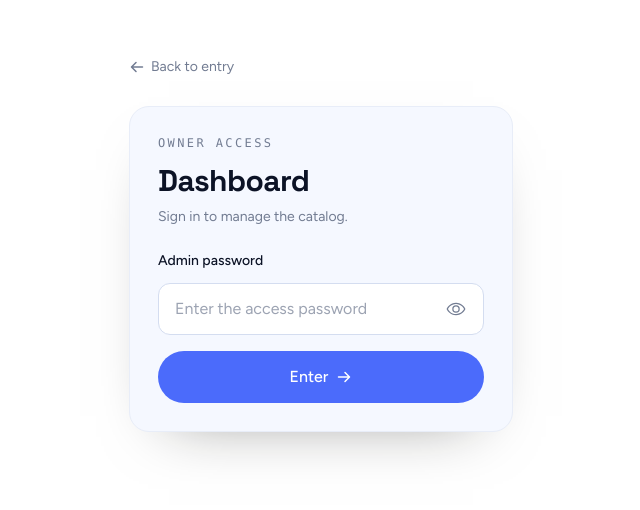
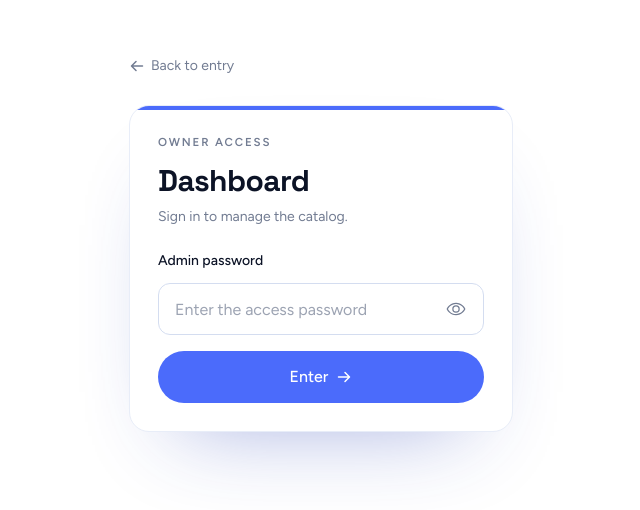
Before and after one commit to MHenri27/voco-project-portal, a Next.js app: page /admin/login in a window 1280 px wide. Shown: the part 156-666 px from the top of the page, without its empty margins (319-959 px from the left). Built offline with nearby package versions, Linux system fonts and the light colour scheme.

Commit message:
clean admin page titles

```diff
--- a/app/admin/login/page.tsx
+++ b/app/admin/login/page.tsx
@@ -2,7 +2,7 @@ import Link from "next/link";
 import { ArrowLeft } from "@phosphor-icons/react/dist/ssr";
 import { LoginForm } from "@/components/login-form";
 
-export const metadata = { title: "Owner access — VOCO Portal" };
+export const metadata = { title: "Owner access" };
 
 export default function AdminLoginPage() {
   return (
@@ -13,14 +13,13 @@ export default function AdminLoginPage() {
           Back to entry
         </Link>
 
-        <div className="mt-6 rounded-[var(--radius-card)] border border-line bg-surface p-7 shadow-[0_24px_60px_-40px_rgba(20,19,14,0.5)]">
-          <p className="font-mono text-xs uppercase tracking-[0.2em] text-muted">Owner access</p>
+        <div className="relative mt-6 overflow-hidden rounded-[var(--radius-card)] border border-line bg-bg p-7 shadow-[0_40px_90px_-50px_rgba(37,61,180,0.45)]">
+          <div className="absolute inset-x-0 top-0 h-1 bg-accent" />
+          <p className="kicker">Owner access</p>
           <h1 className="font-display mt-3 text-3xl font-bold tracking-tight text-ink">Dashboard</h1>
-          <p className="mt-2 text-sm text-muted">Sign in to manage the catalog.</p>
+          <p className="mt-2 mb-6 text-sm text-muted">Sign in to manage the catalog.</p>
 
-          <div className="mt-6">
-            <LoginForm scope="admin" redirectTo="/admin" label="Admin password" />
-          </div>
+          <LoginForm scope="admin" redirectTo="/admin" label="Admin password" />
         </div>
       </div>
     </main>
--- a/app/admin/page.tsx
+++ b/app/admin/page.tsx
@@ -4,7 +4,7 @@ import { AdminHeader } from "@/components/admin-header";
 import { DashboardView } from "@/components/dashboard-view";
 
 export const dynamic = "force-dynamic";
-export const metadata = { title: "Dashboard — VOCO Portal" };
+export const metadata = { title: "Dashboard" };
 
 export default async function AdminPage() {
   const projects = await listProjects({ includeDrafts: true });
--- a/app/admin/projects/[id]/page.tsx
+++ b/app/admin/projects/[id]/page.tsx
@@ -4,7 +4,7 @@ import { AdminHeader } from "@/components/admin-header";
 import { ProjectEditor } from "@/components/editor/project-editor";
 
 export const dynamic = "force-dynamic";
-export const metadata = { title: "Edit project — VOCO Portal" };
+export const metadata = { title: "Edit project" };
 
 type Props = { params: Promise<{ id: string }> };
 
--- a/app/admin/projects/new/page.tsx
+++ b/app/admin/projects/new/page.tsx
@@ -1,7 +1,7 @@
 import { AdminHeader } from "@/components/admin-header";
 import { ProjectEditor } from "@/components/editor/project-editor";
 
-export const metadata = { title: "New project — VOCO Portal" };
+export const metadata = { title: "New project" };
 
 export default function NewProjectPage() {
   return (
```
